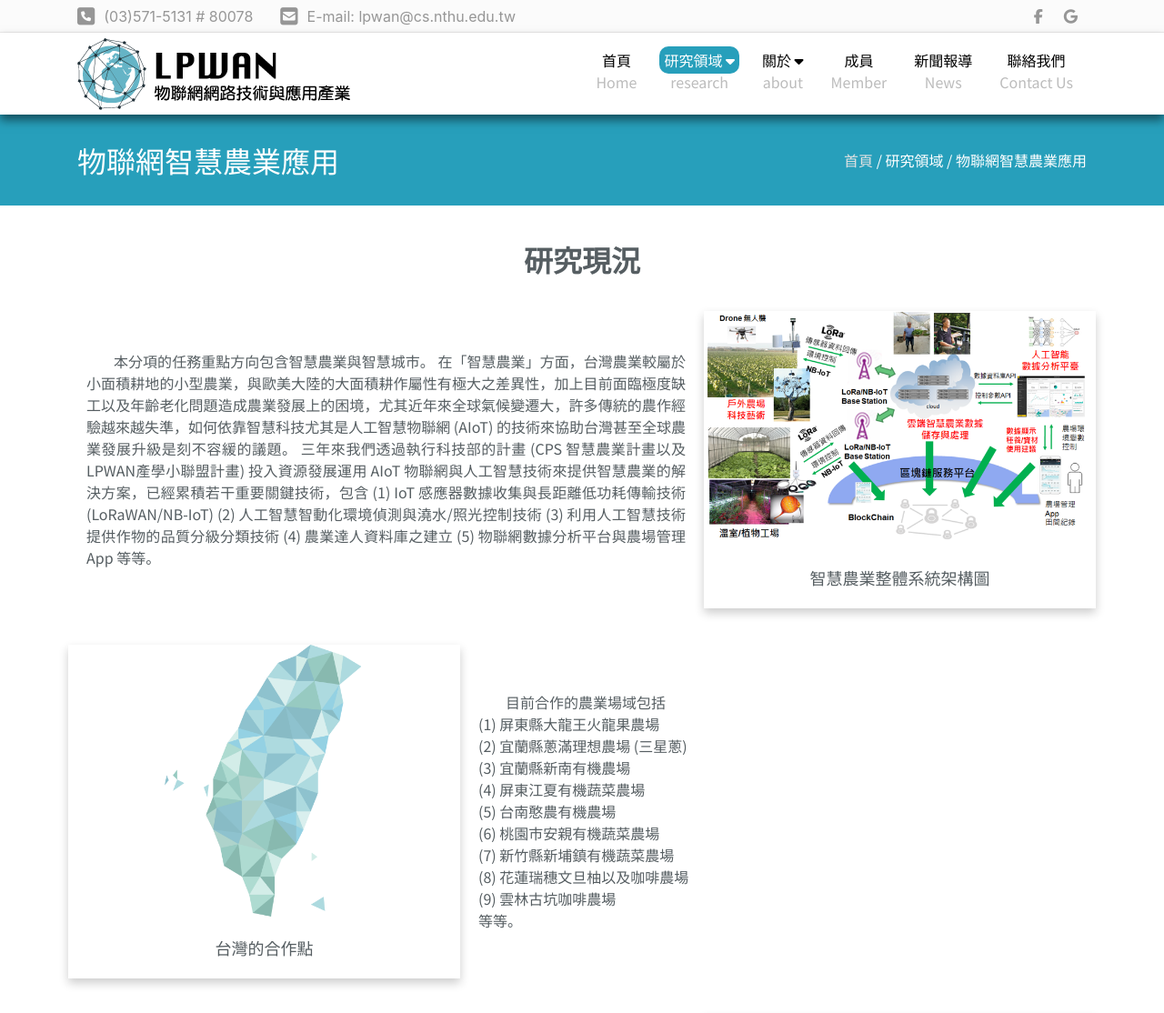
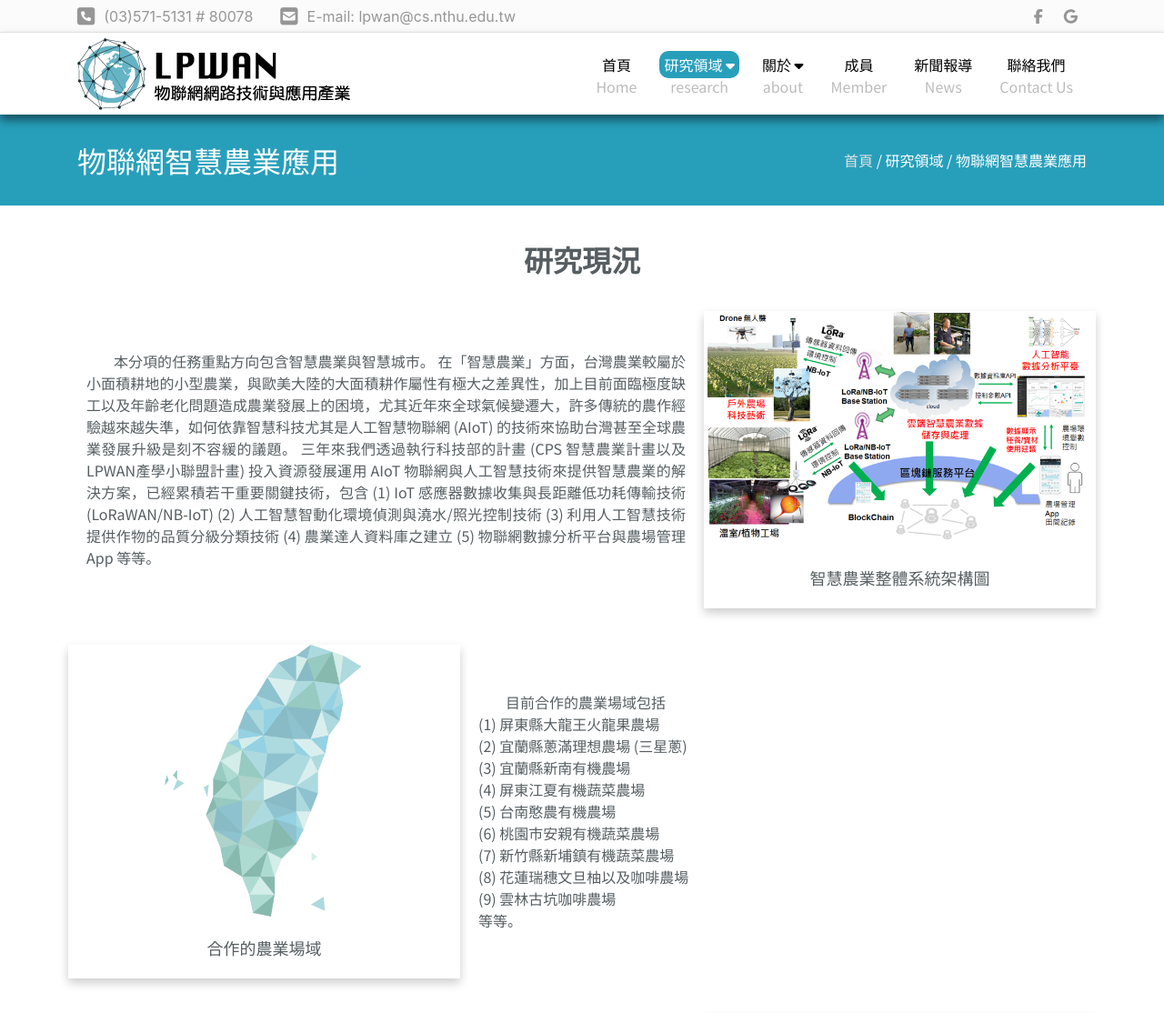
Before and after one commit to Lohsini/SIOTA, a PHP site: page /2second/firstpart.html in a window 1280 px wide. Shown: the top 1114 px of the page at 91% size. Run offline with PHP 8.4, Linux system fonts and the light colour scheme; some libraries are stand-ins or nearby versions.

Commit message:
ok before RWD 2

```diff
--- a/2second/about.html
+++ b/2second/about.html
@@ -48,7 +48,7 @@
   <div class="header">
     <div class="container">
       <div class="logo">
-        <a href="../index.html"><img src="../main_logo.png" alt="logo"></a>
+        <a href="../index.html"><img class="main_logo" src="../main_logo.png" alt="logo"></a>
       </div>
       <div class="navbar">
         <input type="checkbox" name="open" id="rwdbtn">
--- a/2second/contact.html
+++ b/2second/contact.html
@@ -48,7 +48,7 @@
   <div class="header">
     <div class="container">
       <div class="logo">
-        <a href="../index.html"><img src="../main_logo.png" alt="logo"></a>
+        <a href="../index.html"><img class="main_logo" src="../main_logo.png" alt="logo"></a>
       </div>
       <div class="navbar">
         <input type="checkbox" name="open" id="rwdbtn">
--- a/2second/css/second.css
+++ b/2second/css/second.css
@@ -119,6 +119,7 @@ html, body {
 
 .header .navbar a {
   margin: 10px;
+  margin-bottom: 0;
   text-align: center;
   float: left;
   display: block;
@@ -236,7 +237,6 @@ html, body {
 .contact_input {
   padding-top: 20px;
   text-align: center;
-  /* background-color: rgb(150, 153, 222); */
 }
 
 .contact_input input {
@@ -254,10 +254,6 @@ html, body {
   color: white;
   box-shadow: 0 0 10px 0 rgb(94, 94, 94);
 }
-
-
-
-
 
 /* ------------------------------------------------------- */
 /* top_title */
@@ -298,53 +294,53 @@ html, body {
 
 /* container */
 .about .container,
-.member .container{
+.member .container {
   margin-bottom: 50px;
 }
 
-.firstpart .container,
-.secondpart .container,
-.thirdpart .container,
-.fourthpart .container{
+.part .container {
   display: flex;
   flex-direction: row;
-  /* background-color: rgb(141, 182, 159); */
   padding: 20px 5px;
 }
 
-.firstpart .container p,
-.secondpart .container p,
-.thirdpart .container p,
-.fourthpart .container p{
+.part .reverse {
+  flex-direction: row-reverse;
+}
+
+.part .container p {
   padding: 0 20px;
 }
 
-.part2_1{
+.part2_1 {
   background-color: rgba(0, 0, 0, 0.04);
 }
 
 /* firstpart img */
-.part1_img{
+.part1_img {
   background-color: white;
   width: 50%;
   box-shadow: 0 5px 10px 0 rgba(0, 0, 0, 0.2);
 }
-.part1_img img{
+
+.part1_img img {
   width: 98%;
 }
-.part2_1 .part1_img{
+
+.part2_1 .part1_img {
   width: 30%;
   box-shadow: none;
   background-color: inherit;
 }
-.part2_1 img{
+
+.part2_1 img {
   width: 12rem;
   height: 12rem;
   border-radius: 50%;
 }
 
 .part1_img .img_p p,
-.member_pic .img_p p{
+.member_pic .img_p p {
   text-align: center;
   text-indent: 0;
   padding: 20px;
@@ -352,19 +348,20 @@ html, body {
   width: 100%;
 }
 
-.member .other{
+.member .other {
   display: flex;
   flex-flow: row wrap;
   justify-content: space-between;
 }
-.member img{
+
+.member img {
   width: 12rem;
   height: 12rem;
   border-radius: 50%;
   box-shadow: 0 5px 10px 0 rgba(0, 0, 0, 0.2);
 }
 
-.member_pic{
+.member_pic {
   padding: 1rem;
 }
 
@@ -379,11 +376,11 @@ html, body {
   border: none;
 }
 
-
-.not_real{
+.not_real {
   text-decoration: line-through;
   color: rgb(200, 200, 200);
 }
+
 /* id=target */
 /* #target ,#plan{
   background-color: rgba(0,0,0,0.04);
@@ -456,8 +453,6 @@ html, body {
 .tabs input[type=checkbox] {
   display: none;
 }
-
-
 
 /* contact */
 .contactus {
@@ -645,17 +640,29 @@ textarea {
 }
 
 @media screen and (max-width: 800px) {
-
-  /* .footercontent {
-    flex-direction: column;
-  } */
   .footer_mid, .footer_right, .facebook, .google {
     display: none;
   }
+/* part RWD ------------------------------------------*/
+  .part .container {
+      flex-direction: column;
+    }
+
+  .part2_1 .part1_img, .part1_img {
+    width: 80%;
+    margin: auto;
+  }
+
+  .part .container p {
+    padding: 0;
+    padding-bottom: 10px;
+  }
 }
-
 @media screen and (max-width: 600px) {
   .top_nav .container {
-    font-size: 14px;
+    font-size: 8px;
   }
+  .mail_us {
+    padding-left: 10px;
 }
+}
--- a/2second/firstpart.html
+++ b/2second/firstpart.html
@@ -48,7 +48,7 @@
   <div class="header">
     <div class="container">
       <div class="logo">
-        <a href="../index.html"><img src="../main_logo.png" alt="logo"></a>
+        <a href="../index.html"><img class="main_logo" src="../main_logo.png" alt="logo"></a>
       </div>
       <div class="navbar">
         <input type="checkbox" name="open" id="rwdbtn">
@@ -120,7 +120,7 @@
     </div>
   </div>
 
-  <div class="firstpart">
+  <div class="first part">
 
     <div class="part1_1 contentbox">
       <h2 class="title">研究現況</h2>
@@ -146,13 +146,7 @@
 
     <div class="part1_2 contentbox">
       <!-- <h2 class="title">研究現況part1_2</h2> -->
-      <div class="container">
-        <div class="part1_img">
-          <a href="../picture_study/firstpart1-2.png" target="_blank"><img src="../picture_study/firstpart1-2.png" alt="台灣的合作點" style="height: 300px; width:auto;"></a>
-          <div class="img_p">
-            <p>台灣的合作點</p>
-          </div>
-        </div>
+      <div class="container reverse">
         <p>
           目前合作的農業場域包括<br>
           (1) 屏東縣大龍王火龍果農場<br>
@@ -166,6 +160,12 @@
           (9) 雲林古坑咖啡農場<br>
           等等。
         </p>
+        <div class="part1_img">
+          <a href="../picture_study/firstpart1-2.png" target="_blank"><img src="../picture_study/firstpart1-2.png" alt="合作的農業場域" style="height: 300px; width:auto;"></a>
+          <div class="img_p">
+            <p>合作的農業場域</p>
+          </div>
+        </div>
       </div>
     </div>
 
@@ -256,17 +256,17 @@
 
     <div class="part3_2 contentbox">
       <!-- <h2 class="title">研究績效part3_2</h2> -->
-      <div class="container">
+      <div class="container reverse">
+        <p>
+          本中心將與國際大廠如高通 (Qualcomm) 等等合作進行產學合作計畫將 5G 通訊技術以及智慧眼鏡技術 (透過眼鏡直接指示工人疏果或是疏花的選擇) 整合為智慧農場的科技管理技術，也將進行利用光學技術 (包含多光譜儀或是高光譜儀) 或是高頻電波技術結合人工智慧技術來判斷水果的酸甜度。這對於我國農業升級，解決缺工問題，以及提升產值價值都可以有極大之助益。
+          團隊也已經建置一套物聯網數據分析平台與農場管理 APP (如圖四所示)，對於智慧農業技術的推廣 (包含國內外以及新南向市場) 有極大之助益。
+        </p>
         <div class="part1_img">
           <a href="../picture_study/firstpart3-2.png" target="_blank"><img src="../picture_study/firstpart3-2.png" alt="智慧農業物聯網數據分析平台"></a>
           <div class="img_p">
             <p>智慧農業物聯網數據分析平台</p>
           </div>
         </div>
-        <p>
-          本中心將與國際大廠如高通 (Qualcomm) 等等合作進行產學合作計畫將 5G 通訊技術以及智慧眼鏡技術 (透過眼鏡直接指示工人疏果或是疏花的選擇) 整合為智慧農場的科技管理技術，也將進行利用光學技術 (包含多光譜儀或是高光譜儀) 或是高頻電波技術結合人工智慧技術來判斷水果的酸甜度。這對於我國農業升級，解決缺工問題，以及提升產值價值都可以有極大之助益。
-          團隊也已經建置一套物聯網數據分析平台與農場管理 APP (如圖四所示)，對於智慧農業技術的推廣 (包含國內外以及新南向市場) 有極大之助益。
-        </p>
       </div>
     </div>
 
--- a/2second/member.html
+++ b/2second/member.html
@@ -48,7 +48,7 @@
   <div class="header">
     <div class="container">
       <div class="logo">
-        <a href="../index.html"><img src="../main_logo.png" alt="logo"></a>
+        <a href="../index.html"><img class="main_logo" src="../main_logo.png" alt="logo"></a>
       </div>
       <div class="navbar">
         <input type="checkbox" name="open" id="rwdbtn">
--- a/2second/news.html
+++ b/2second/news.html
@@ -48,7 +48,7 @@
   <div class="header">
     <div class="container">
       <div class="logo">
-        <a href="../index.html"><img src="../main_logo.png" alt="logo"></a>
+        <a href="../index.html"><img class="main_logo" src="../main_logo.png" alt="logo"></a>
       </div>
       <div class="navbar">
         <input type="checkbox" name="open" id="rwdbtn">
--- a/css/main.css
+++ b/css/main.css
@@ -119,6 +119,7 @@ html, body {
 
 .header .navbar a {
   margin: 10px;
+  margin-bottom: 0;
   text-align: center;
   float: left;
   display: block;
--- a/index.html
+++ b/index.html
@@ -48,7 +48,7 @@
   <div class="header">
     <div class="container">
       <div class="logo">
-        <a href="./index.html"><img src="main_logo.png" alt="logo"></a>
+        <a href="./index.html"><img class="main_logo" src="main_logo.png" alt="logo"></a>
       </div>
       <div class="navbar">
         <input type="checkbox" name="open" id="rwdbtn">
```
Also changed, not shown: 2second/fourthpart.html (+14 -14 lines), 2second/secondpart.html (+14 -14 lines), 2second/thirdpart.html (+14 -14 lines).
